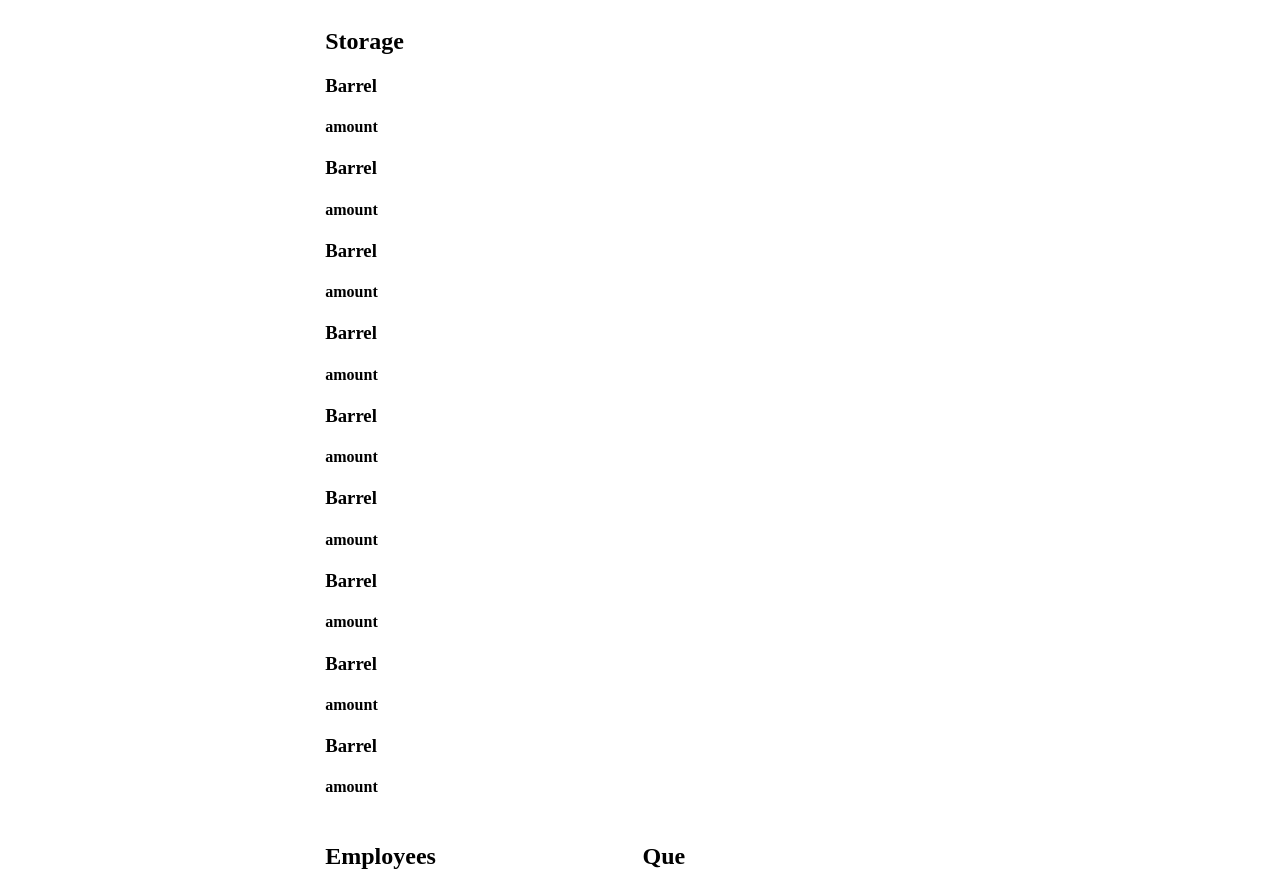
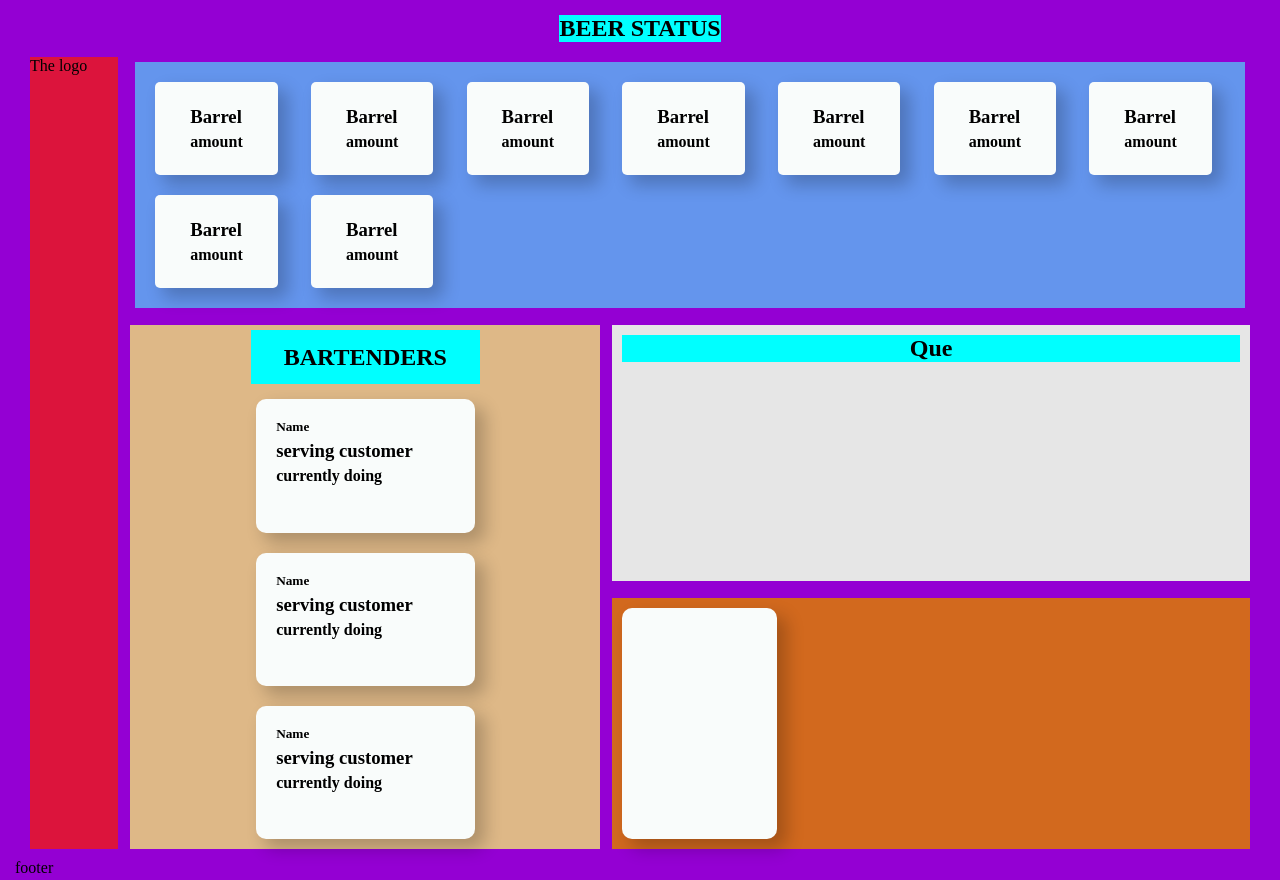
Before and after one commit to nira0101/foobar_dashboard, a website built with Vite: page index.html in a window 1280 px wide. Shown: the top 880 px of the page. Built offline with nearby package versions, Linux system fonts and the light colour scheme; no server answers.

Commit message:
first css

```diff
--- a/index.html
+++ b/index.html
@@ -7,101 +7,143 @@
     <title>Vite App</title>
   </head>
   <body>
-    <div id="app">
 
 
-    <div id="wrapper">
-     <header></header>
+<main>
+     <div class="title_storage">
+       <h2>BEER STATUS</h2></div>
+     <div id="app">
+     <div id="wrapper">
+      <header>
+        The logo
+      </header>
+      <article id="worker_status_app">
 
-      <article id="worker_status_app">
-        <h2>Employees</h2>
+        <h2>BARTENDERS</h2>
+        <section class="card_employ">
         <div class="employee_1">
           <h5>Name</h5>
           <h3>serving customer</h3>
           <h4>currently doing</h4>
         </div>
+       </section>
+       <section class="card_employ">
         <div class="employee_2">
           <h5>Name</h5>
           <h3>serving customer</h3>
           <h4>currently doing</h4>
         </div>
-        <div class="employee_3">
+      </section>
+      <section class="card_employ">
+       <div class="employee_3">
           <h5>Name</h5>
           <h3>serving customer</h3>
           <h4>currently doing</h4>
         </div>
+      </section>
       </article>
 
 
+
       <article id="storage_amount_app">
-        <h2>Storage</h2>
+
+            <section class="storage_status">
         <div class="storage_unit_1">
          <!--  <img src="/elhefe.png" alt="" class="s_img"> -->
           <h3>Barrel</h3>
           <h4>amount</h4>
         </div>
+      </section>
+      <section class="storage_status">
         <div class="storage_unit_2">
           <!-- <img src="/fairytaleale.png" alt="" class="s_img"> -->
           <h3>Barrel</h3>
           <h4>amount</h4>
         </div>
+      </section>
+        <section class="storage_status">
         <div class="storage_unit_3">
           <h3>Barrel</h3>
           <h4>amount</h4>
         </div>
+      </section>
+        <section class="storage_status">
         <div class="storage_unit_4">
           <h3>Barrel</h3>
           <h4>amount</h4>
-        </div>
+        </div></section>
+        <section class="storage_status">
         <div class="storage_unit_5">
           <h3>Barrel</h3>
           <h4>amount</h4>
         </div>
+      </section>
+        <section class="storage_status">
         <div class="storage_unit_6">
           <h3>Barrel</h3>
           <h4>amount</h4>
         </div>
+      </section>
+        <section class="storage_status">
         <div class="storage_unit_7">
           <h3>Barrel</h3>
           <h4>amount</h4>
         </div>
+      </section>
+        <section class="storage_status">
         <div class="storage_unit_8">
           <h3>Barrel</h3>
           <h4>amount</h4>
         </div>
+      </section>
+        <section class="storage_status">
         <div class="storage_unit_9">
           <h3>Barrel</h3>
           <h4>amount</h4>
         </div>
+      </section>
       </article>
 
+
       <article id="current_que_app">
-        <h2>Que</h2>
-        <div id=que_container></div>
+        <div>
+            <h2>Que</h2>
+        </div>
+
+
+
+        <div id=que_container>
+
         <template>
+          <section class="cards_que">
           <article>
             <h3></h3>
             <h4></h4>
             <h5></h5>
           </article>
+       </section>
         </template>
+      </div>
       </article>
 
       <article id="bar">
-        <h1>Bar</h1>
+        <section class="cards_que" >
+        <!-- <h1>Bar</h1> -->
         <div class="bar_info_1">
           <h2></h2>
         </div>
         <div class="bar_info_2">
           <h3></h3>
         </div>
+      </section>
       </article>
     </div>
 
 
 
   </div>
-
+</main>
+<footer>footer</footer>
     <script type="module" src="/main.js"></script>
   </body>
 </html>
--- /dev/null
+++ b/sass/layout/_cards.scss
@@ -0,0 +1,43 @@
+.cards_que {
+  display: flex;
+  background-color: rgb(249, 252, 251);
+  width: 10.5vw;
+  margin: 10px;
+  flex-wrap: wrap;
+  padding: 10px;
+  gap: 5px;
+  justify-content: space-between;
+  overflow-wrap: none;
+  border-radius: 10px;
+  box-shadow: 9px 9px 17px 1px rgba(0, 0, 0, 0.22);
+}
+
+.card_employ {
+  display: flex;
+  background-color: rgb(249, 252, 251);
+  width: 15.5vw;
+  margin: 10px;
+  flex-wrap: wrap;
+  padding: 10px;
+  gap: 5px;
+  justify-content: space-between;
+  overflow-wrap: none;
+  border-radius: 10px;
+  box-shadow: 9px 9px 17px 1px rgba(0, 0, 0, 0.22);
+}
+
+.storage_status {
+  display: flex;
+  background-color: rgb(249, 252, 251);
+  width: 8vw;
+  height: auto;
+  margin: 10px;
+  flex-wrap: wrap;
+  padding: 10px;
+  gap: 5px;
+  justify-content: center;
+  align-items: center;
+  /* overflow-wrap: none; */
+  border-radius: 5px;
+  box-shadow: 9px 9px 17px 1px rgba(0, 0, 0, 0.22);
+}
--- a/sass/layout/_grid.scss
+++ b/sass/layout/_grid.scss
@@ -1,22 +1,60 @@
 #wrapper {
   display: grid;
-  grid-template-columns: repeat(4, 1fr);
+  grid-template-columns: repeat(1.2, 1fr);
   grid-template-rows: repeat(3, 1fr);
-  gap: 5px 5px;
+  gap: 2px 2px;
 }
 
-.header {
+header {
   grid-area: 1 / 1 / 4 / 2;
+  background-color: crimson;
 }
 #storage_amount_app {
+  display: grid;
+  grid-template-columns: repeat(7, 1fr);
   grid-area: 1 / 2 / 2 / 5;
+  background-color: cornflowerblue;
+  justify-content: center;
+  margin: 10px;
+  padding: 10px;
 }
+
 #worker_status_app {
+  display: grid;
   grid-area: 2 / 2 / 4 / 3;
+  background-color: burlywood;
+  justify-content: center;
 }
 #current_que_app {
+  display: grid;
+  background-color: #e6e6e6;
+  grid-template-columns: repeat(1, 4fr);
   grid-area: 2 / 3 / 3 / 5;
+  height: 20vw;
+}
+#que_container {
+  /*  background-color: darkgreen; */
+  display: flex;
+  justify-content: center;
+  height: 10vw;
+  align-items: center;
+  overflow: hidden;
+  flex-wrap: nowrap;
+  padding: 15px;
 }
 #bar {
+  display: grid;
   grid-area: 3 / 3 / 4 / 5;
+  background-color: chocolate;
+  margin-top: 10px;
 }
+.title_storage {
+  justify-content: center;
+  display: flex;
+}
+h2 {
+  background-color: aqua;
+  display: flex;
+  justify-content: center;
+  align-items: center;
+}
--- a/sass/layout/_index.scss
+++ b/sass/layout/_index.scss
@@ -1,2 +1,11 @@
 @forward "header";
 @forward "grid";
+@forward 'cards';
+
+* {
+  margin: 5px;
+}
+body {
+  box-sizing: border-box;
+  background-color: darkviolet;
+}
--- a/sass/style.scss
+++ b/sass/style.scss
@@ -1,2 +1,3 @@
 @use "sass/base";
 @use "sass/layout";
+@use 'layout/cards';
```
